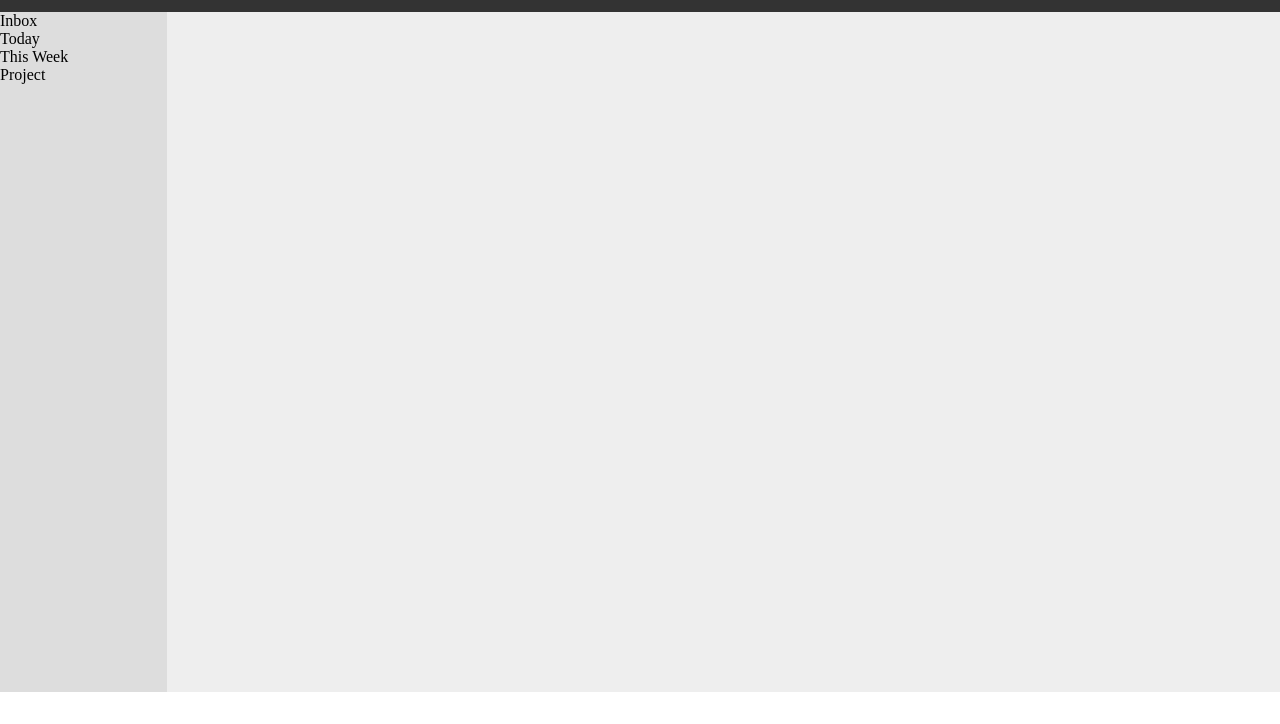
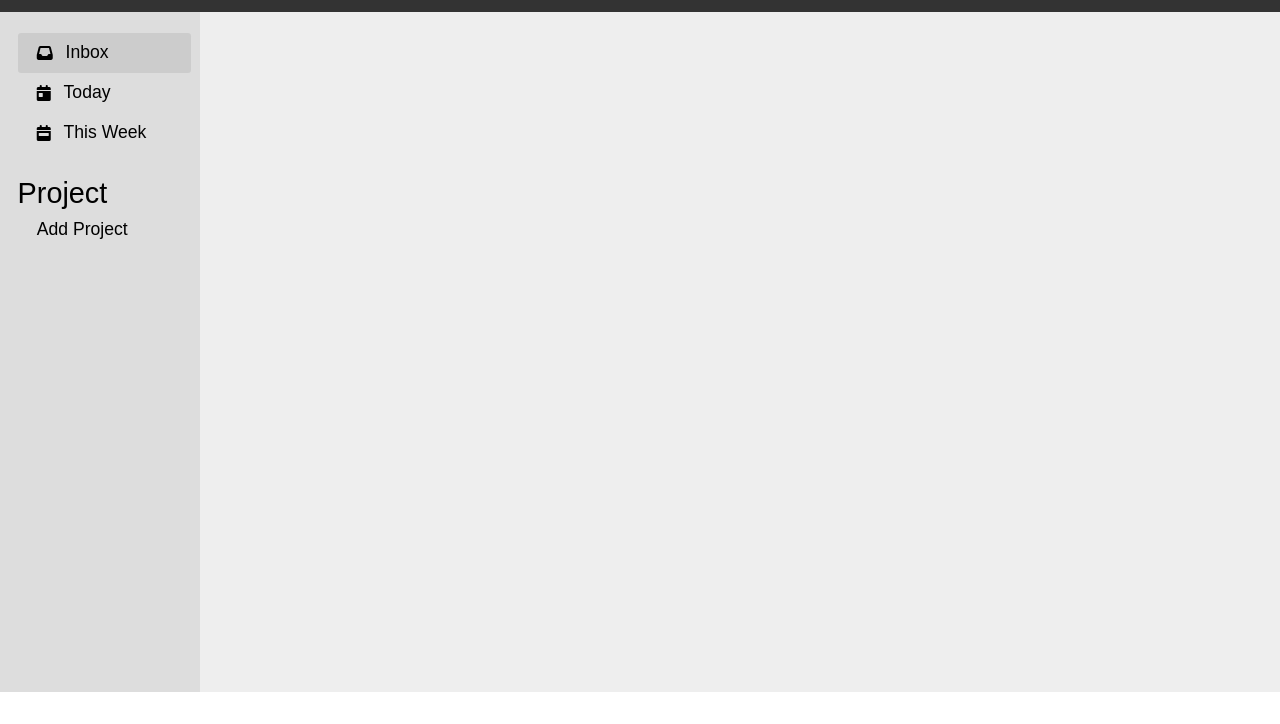
Before and after one commit to Diwashnembang/to-do-list-, a website built with webpack: page dist/index.html in a window 1280 px wide. Shown: the part 76-800 px from the top of the page. Built offline with nearby package versions, Linux system fonts and the light colour scheme; a web font is replaced by a local one.

Commit message:
added aside and refactored the code

```diff
--- a/src/displayController.js
+++ b/src/displayController.js
@@ -1,11 +1,81 @@
-const displayController=(()=>{
-    function makeDom() {
-      const newDom = new dom();
-      return newDom.createStructure();
-    }
+const display = (() => {
+  // *https://fontawesome.com/v5.15/icons/check-double?style=solid for the logo .give credit
 
-    const
+  let _page = null;
+  // const page=document
+
+  // *todo make some working prototype till evening
+
+  function makeDom(page) {
+    _page = page;
+    return page.structure();
+  }
+
+  function _addNodeOn(parentDiv, ...type) {
+    return _page.appendNodeOn(parentDiv, ...type);
+  }
+
+  function _addNodeBefore(parentDiv,type){
+    return _page.prependNodeOn(parentDiv,type);
+
+  }
+  function headerChildOn(headerDiv) {
+    const title = _addNodeOn(headerDiv, "div", "div");
+    title[0].innerHTML = "<i class='fas fa-check-double'></i>"; //!returns an obj that starts with key 0 not an array
+    title[0].classList.add("logo");
+    title[1].textContent = "Todo List";
+    title[1].classList.add("title");
+  }
+
+  function mainChildOn(mainDiv) {
+    const body = _addNodeOn(mainDiv, "aside", "div"); //!returns an obj that starts with key 0.not an array
+    const asideDiv = body[0];
+    const main = body[1];
+    main.setAttribute("id", "main");
+    _asideContentOn(asideDiv);
+    main.textContent = " ";
+  }
+
+  function _asideContentOn(asideDiv) {
+    const asideNodes = _addNodeOn(
+      asideDiv,
+      "section",
+      "section",
+      "section",
+      "section",
+      "section"
+    ); //!returns an obj that starts with key 0.not an array
+    const inboxDiv = asideNodes[0];
+    inboxDiv.classList.add("inbox");
+    inboxDiv.classList.add("asideText");
+    const todayDiv = asideNodes[1];
+    todayDiv.classList.add("today");
+    todayDiv.classList.add("asideText");
+    const thisWeekDiv = asideNodes[2];
+    thisWeekDiv.classList.add("thisWeek");
+    thisWeekDiv.classList.add("asideText");
+
+    const projectDiv = asideNodes[3];
+    projectDiv.classList.add("project");
+    const wrapProjectsDiv = asideNodes[4];
+    wrapProjectsDiv.classList.add("container");
+
+    inboxDiv.innerHTML = `<i class="fas fa-inbox"></i> Inbox`;
+    todayDiv.innerHTML = `<i class="fas fa-calendar-day"></i> Today`;
+    thisWeekDiv.innerHTML = "<i class='fas fa-calendar-week'></i>This Week";
+    projectDiv.textContent = "Project";
+    _projectChildOn(wrapProjectsDiv);
+  }
+
+  function _projectChildOn(wrappingDiv) {
+    const divNode=_addNodeOn(wrappingDiv,"div");
+    const addProject=_addNodeBefore(divNode[0],"div");
+    addProject.textContent="Add Project"
+    addProject.classList.add("asideText")
 
 
+  }
+
+  return { makeDom, headerChildOn, mainChildOn };
 })();
-export {displayController};
+export { display };
--- a/src/dom.js
+++ b/src/dom.js
@@ -6,19 +6,19 @@ export class dom {
     this.footer = document.createElement("footer");
   }
 
-  createStructure() {
+  structure() {
     const header = this.body.appendChild(this.header);
     const main = this.body.appendChild(this.main);
     const footer = this.body.appendChild(this.footer);
-    return { header, main, footer };
+    return { headerDiv: header, mainDiv: main, footerDiv: footer };
   }
 
-  expandDom(dom, ...types) {
+  appendNodeOn(parentDom, ...types) {
     let key = 0;
     let nodes = {};
     types.forEach((type) => {
       const newDom = document.createElement(type);
-      dom.appendChild(newDom);
+      parentDom.appendChild(newDom);
       nodes[key] = newDom;
       key++;
     });
@@ -26,7 +26,18 @@ export class dom {
     return nodes;
   }
 
-  clearDom(dom) {
+  prependNodeOn(parentDiv, type) {
+    console.log(parentDiv)
+    const newNode=document.createElement(type);
+    console.log(`parent div is ${parentDiv} and the type is ${type}`);
+    parentDiv.prepend(newNode);
+    return newNode;
+  }
+
+  dataTypeOn(div,type,value){
+    return div.setAttribite(`data-${type}`,`${value}`);
+  }
+  clear(dom) {
     dom.textContent = "";
   }
 }
--- a/src/index.js
+++ b/src/index.js
@@ -1,75 +1,14 @@
 import { dom } from "./dom";
 import { storage } from "./storages";
 import "./style.css";
-
-// *https://fontawesome.com/v5.15/icons/check-double?style=solid for the logo .give credit
-
-
-// *todo shift this code to display controller
-
-function makeDom(dom) {
-  return dom.createStructure();
-}
-
-function addNode(dom, parent, ...type) {
-  return dom.expandDom(parent, ...type);
-}
-
-/*
- *@param newDom is the dom class which has all the dom method and nodes are head body footer
- */
-function headerContent(newDom, nodes) {
-  const title = addNode(newDom, nodes.header, "div", "div");
-  title[0].innerHTML = "<i class='fas fa-check-double'></i>"; //!returns an obj that starts with key 0 not an array
-  title[0].classList.add("logo");
-  title[1].textContent = "Todo List";
-  title[1].classList.add("title");
-}
-
-function mainContent(newDom, nodes) {
-  const body = addNode(newDom, nodes.main, "aside", "div"); //!returns an obj that starts with key 0.not an array
-  const aside = body[0];
-  const main = body[1];
-  main.setAttribute("id", "main");
-  makeAsideContent(aside, newDom);
-    main.textContent=" "
-}
-
-function makeAsideContent(aside, newDom) {
-  const asideNodes = addNode(
-    newDom,
-    aside,
-    "section",
-    "section",
-    "section",
-    "section"
-  ); //!returns an obj that starts with key 0.not an array
-  const inbox = asideNodes[0];
-  inbox.classList.add("inbox");
-  const today = asideNodes[1];
-  today.classList.add("today");
-  const thisWeek = asideNodes[2]
-  thisWeek.classList.add("thisWeek");
-  const project = asideNodes[3];
-  project.classList.add("project");
-  inbox.textContent = "Inbox";
-  today.textContent = "Today";
-  thisWeek.textContent = "This Week";
-  project.textContent="Project"
-}
-
-function makeMainContent() {
-
-
-
-}
+import { display } from "./displayController";
 
 function main() {
-  const newDom = new dom();
+  const page = new dom();
   const newStorage = new storage();
-  const nodes = makeDom(newDom);
-  headerContent(newDom, nodes);
-  mainContent(newDom, nodes);
+  const html = display.makeDom(page);
+  display.headerChildOn(html.headerDiv);
+  display.mainChildOn(html.mainDiv);
 }
 
 const run = main();
--- a/src/storages.js
+++ b/src/storages.js
@@ -16,14 +16,14 @@ export class storage {
     this.storage = [];
   }
 
-  #mergeToDoAndProject(projectName, todoData) {
+  #merge(projectName, todoData) {
     const newData = {};
     newData[projectName] = todoData;
     return newData;
   }
 
   store() {
-    let data = this.#mergeToDoAndProject();
+    let data = this.#merge();
     this.storage.push(data);
   }
 }
--- a/src/style.css
+++ b/src/style.css
@@ -1,6 +1,5 @@
 @import url("https://fonts.googleapis.com/css2?family=Aclonica&display=swap");
 @import url("https://fonts.googleapis.com/css2?family=Abel&display=swap");
-
 
 :root {
   --primary-dark: #333;
@@ -17,40 +16,74 @@
   box-sizing: border-box;
 }
 
-header{
-    min-height:11vh;
+header {
+  min-height: 11vh;
   background: var(--primary-dark);
   display: flex;
   align-items: center;
   padding-left: 1.2rem;
 }
 
-.title{
+.title {
   padding-left: 0.5rem;
   color: var(--primary-light);
   font-size: 2.8rem;
   font-family: var(--secondaryfont);
-    font-weight: bold;
+  font-weight: bolder;
 }
 
-
-.fas{
+.fas {
   font-size: 2.5rem;
-    color:var(--primary-light);
+  color: var(--primary-light);
 }
 
-#main{
-    background-color:var(--primary-light);
+#main {
+  background-color: var(--primary-light);
   height: 85vh;
-    width:100%;
+  width: 100%;
+  color: var(--primary-dark);
 }
-aside{
+aside {
   background: var(--secondary-light);
-    width:15%;
-    height:85vh;
-
+  width: 18.5%;
+  height: 85vh;
 }
 
-main{
+main {
   display: flex;
+  font-family: var(--primaryfont);
 }
+
+.fa-inbox,
+.fa-calendar-week,
+.fa-calendar-day {
+  color: black;
+  font-size: 1rem;
+  padding-right: 0.8rem;
+}
+
+.asideText {
+  width: 87%;
+  /* background:#ccc; */
+  margin-left: 1.1rem;
+  font-size: 1.1rem;
+  height: 2.5rem;
+  display: flex;
+  align-items: center;
+  padding-left: 1.2rem;
+  border-radius: 0.2rem;
+  font-weight: lighter;
+  cursor: pointer;
+}
+
+.inbox {
+  margin-top: 1.3rem;
+  background-color: #ccc;
+}
+
+.project {
+  margin-top: 1.5rem;
+  font-size: 1.8rem;
+  margin-left: 1.1rem;
+  font-weight: lighter;
+}
```
Also changed, not shown: src/user.js (renamed from src/todo.js, +9 -2 lines). Lines whose indentation alone changed are shown as unchanged.
